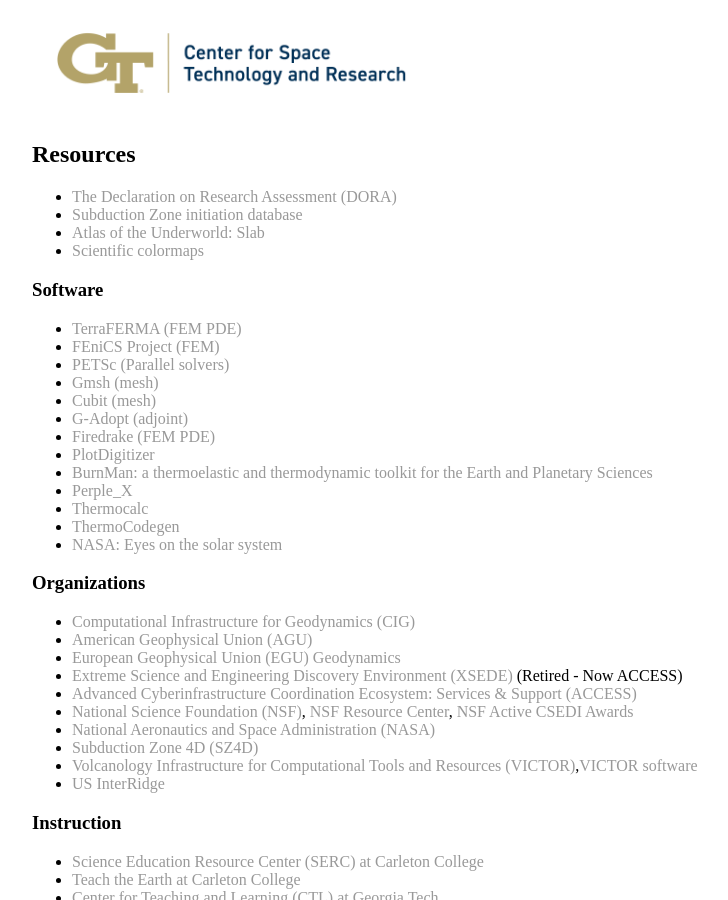
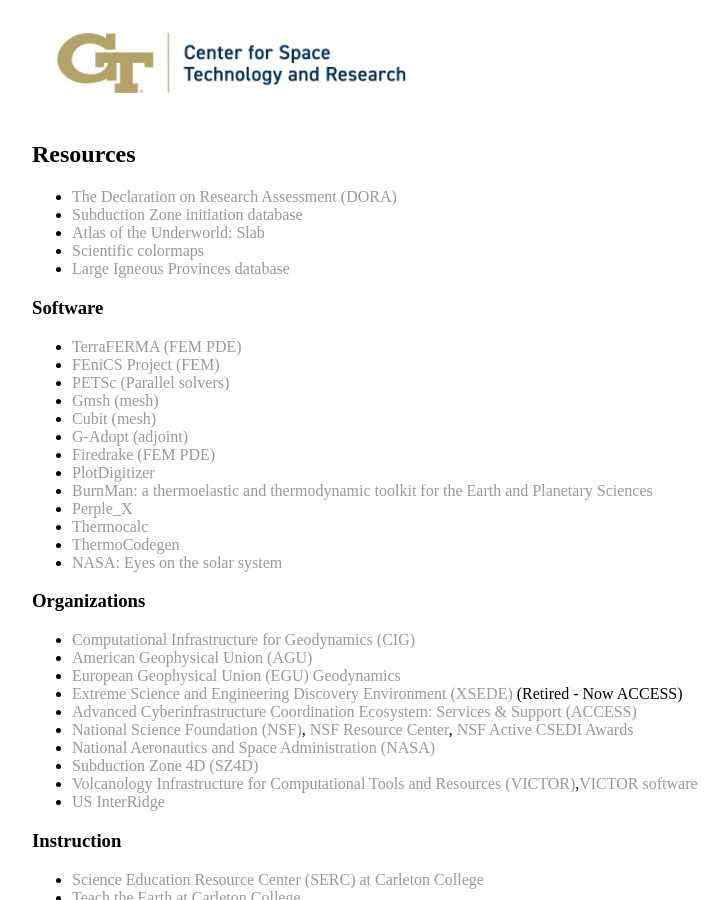
Before and after one commit to joycesim/joycesim.github.io, a Jekyll site: the page built from research/index.md, in a window 1280 px wide and 900 px high, scrolled down 6839 px. Shown: the whole window, without its empty margins (224-952 px from the left). Built offline with Jekyll 4.4.1, drawn with Linux system fonts in a browser that asks for light colours.

Commit message:
Update index.md

```diff
--- a/research/index.md
+++ b/research/index.md
@@ -112,6 +112,7 @@
 * [Subduction Zone initiation database](https://szidatabase.org/)
 * [Atlas of the Underworld: Slab](https://www.atlas-of-the-underworld.org/)
 * [Scientific colormaps](https://www.fabiocrameri.ch/colourmaps/)
+* [Large Igneous Provinces database](http://www.largeigneousprovinces.org/)
 
 ### Software
 * [TerraFERMA (FEM PDE)](http://terraferma.github.io/)
```
